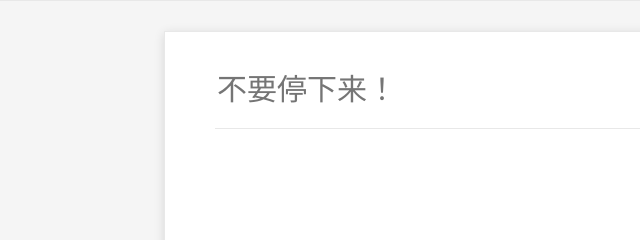
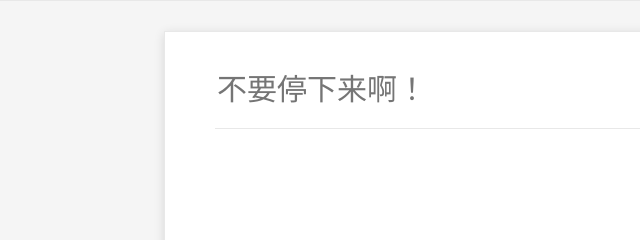
Before and after one commit to tivnantu/no-way-back-editor, a website built with webpack: page index.html in a window 1280 px wide. Shown: the top 240 px of the page, 0-640 px from the left. Built offline with nearby package versions, Linux system fonts and the light colour scheme; what @wangeditor/editor would draw is missing.

Commit message:
index title修改

```diff
--- a/index.html
+++ b/index.html
@@ -3,7 +3,7 @@
 
 <head>
     <meta charset="utf-8" />
-    <title>no-way-back-editor</title>
+    <title>破釜沉舟编辑器</title>
     <link href="https://cdn.bootcdn.net/ajax/libs/normalize/8.0.1/normalize.min.css" rel="stylesheet">
     <style>
         html,
@@ -72,7 +72,7 @@
     <div id="content">
         <div id="editor-container">
             <div id="title-container">
-                <input placeholder="不要停下来！">
+                <input placeholder="不要停下来啊！">
             </div>
             <div id="editor-text-area"></div>
         </div>
```
